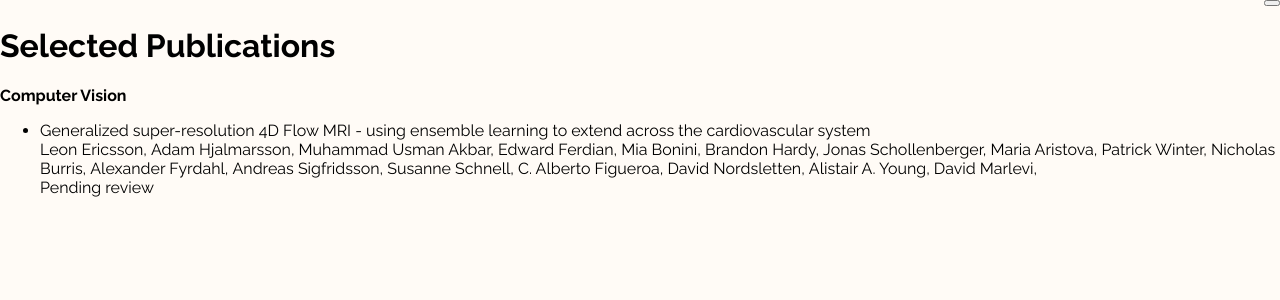
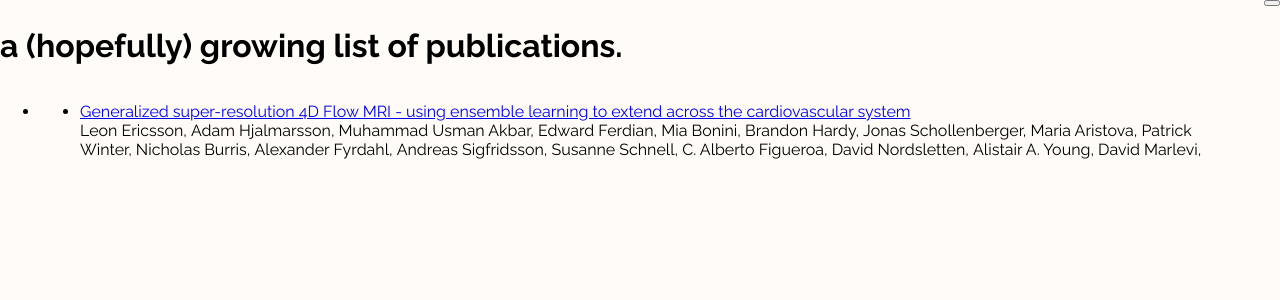
Before and after one commit to LeonEricsson/leonericsson.github.io, a Next.js app: page /publications in a window 1280 px wide. Shown: the top 300 px of the page. Built offline with nearby package versions, Linux system fonts and the light colour scheme.

Commit message:
updated about me

```diff
--- a/components/AboutCard/index.js
+++ b/components/AboutCard/index.js
@@ -1,25 +1,44 @@
 import React from "react";
-import Link from "next/link";
 
 function AboutCard() {
   return (
     <div>
+      <h2 className="text-black text-2-5xl font-bold pb-3">about me.</h2>
       <p>
         my name is leon ericsson. i'm a recent grad with a master's degree in machine
-        learning living in stockholm with my <i><a href="https://collectum.se/en/startpage/private/your-situation/i-have-a-sambo#:~:text=%E2%80%9CSambo%E2%80%9D%20is%20a%20Swedish%20legal,cover%20and%2For%20Repayment%20cover.">sambo</a></i>.
-        when i'm not working i enjoy unique cliches; cooking, the gym and
-        traveling.
-        </p>
-        <br></br>
-        <p>
-        professionally, i'm a research engineer. my interests are scattered,
-        feels like i find something new every other week, but broadly i'd say
-        they fall into {" "} <b>foundational models</b>, <b>policy learning</b>,{" "}
-        <b>computer vision</b>, and <b>medical ai</b>. if you're curious about
-        my current research interests, skim my blog. i hacked this website as a platform to share
-        and document my thoughts on research that i come across. while primarily for my own edification,
+        learning living in Stockholm with my <i><a href="https://collectum.se/en/startpage/private/your-situation/i-have-a-sambo#:~:text=%E2%80%9CSambo%E2%80%9D%20is%20a%20Swedish%20legal,cover%20and%2For%20Repayment%20cover." style={{ color: 'blue' }}>sambo</a></i>.
+        i like to cook, travel, and workout, but i hate walking.
+      </p>
+      <br />
+      <p>
+        i'm currently employed as a research engineer; my research interests are transient,
+        feels like I find something new every other week, but broadly speaking:
+        <b> foundational models</b>, <b>policy learning</b>, <b>medical AI</b>, and <b>coding</b>.
+        If you're curious about my current concentrations, skim my blog. I hacked this website as a platform to share
+        and document my thoughts on research that I come across. While primarily for my own edification,
         hopefully there's something here that proves insightful to you.
       </p>
+      <h2 className="text-black text-2-5xl font-bold pb-3 pt-10">i like making things.</h2>
+      <p>
+        most of my stuff is educational, but i'm moving towards more practical projects.
+        <ul className="list-none ml-4 pt-2">
+          <li className="before:content-['-'] before:pr-2">this website, including my <a href="https://leonericsson.github.io/blog" style={{ color: 'blue' }}>blog</a></li>
+          <li className="before:content-['-'] before:pr-2"><a href="https://github.com/LeonEricsson/llmcontext" style={{ color: 'blue' }}>llmcontext</a> (fork of <a href="https://github.com/gkamradt/LLMTest_NeedleInAHaystack" style={{ color: 'blue' }}>original</a>), a context window pressure tester of open llms</li>
+          <li className="before:content-['-'] before:pr-2"><a href="https://github.com/LeonEricsson/AlphaFour" style={{ color: 'blue' }}>alphafour</a> , scratch implementation of alphazero for connect four in pure pytorch</li>
+          <li className="before:content-['-'] before:pr-2">a <a href="https://github.com/LeonEricsson/Ensemble4DFlowNet" style={{ color: 'blue' }}>framework</a> for super-resolution of clinical 4d flow mri. <a href="https://arxiv.org/abs/2311.11819" style={{ color: 'blue' }}>paper</a>.</li>
+        </ul>
+      </p>
+      <h2 className="text-black text-2-5xl font-bold pb-3 pt-10">i like open source.</h2>
+        <p>
+          these are my favorite, in no particular order
+          <ul className="list-none ml-4 pt-2">
+            <li className="before:content-['-'] before:pr-2">ggerganov's <a href="https://github.com/ggerganov/llama.cpp" style={{ color: 'blue' }}>llama.cpp</a></li>
+            <li className="before:content-['-'] before:pr-2"><a href="https://github.com/ml-explore/mlx" style={{ color: 'blue' }}>mlx</a> is an array framework for apple silicon inspired by numpy, pytorch and jax.</li>
+            <li className="before:content-['-'] before:pr-2"> community driven <a href="https://github.com/ohmyzsh/ohmyzsh" style={{ color: 'blue' }}>ohmyzsh</a></li>
+            <li className="before:content-['-'] before:pr-2"> <a href="https://github.com/google/jax" style={{ color: 'blue' }}>jax</a>: the lovechild of autograd and xla</li>
+          </ul>
+        </p>
+
     </div>
   );
 }
--- a/components/NavBar/index.js
+++ b/components/NavBar/index.js
@@ -17,32 +17,32 @@ export default function NavBar() {
                   href="/"
                   className="inline-flex items-center px-1 pt-1 text-sm font-medium text-black"
                 >
-                  Home
+                  home
                 </Link>
                 <Link
                   href="/blog"
                   className="inline-flex items-center border-b-2 border-transparent px-1 pt-1 text-sm font-medium text-black "
                 >
-                  Blog
+                  blog
                 </Link>
                 <Link
                   href="/about"
                   className="inline-flex items-center border-b-2 border-transparent px-1 pt-1 text-sm font-medium text-black"
                 >
-                  About
+                  about
                 </Link>
                 <Link
                   href="/publications "
                   className="inline-flex items-center border-b-2 border-transparent px-1 pt-1 text-sm font-medium text-black "
                 >
-                  Publications
+                  publications
                 </Link>
                 <Link
                   href="https://github.com/LeonEricsson?tab=repositories"
                   target="_blank"
                   className="inline-flex items-center border-b-2 border-transparent px-1 pt-1 text-sm font-medium text-black "
                 >
-                  Projects
+                  projects
                 </Link>
               </div>
               <div className="flex items-center md:hidden">
--- a/components/PublicationList/index.js
+++ b/components/PublicationList/index.js
@@ -5,10 +5,12 @@ function Techstack() {
     <div>
       {publications.map((publication, idx) => {
         return (
-          <div className="text-black mb-3" key={idx}>
-            <strong>{publication.category}</strong>
-            <div className="mt-3 ml-8 my-4 flex flex-col">
+          <div className="text-black mb-1" key={idx}>
+            <div className="mt-1 ml-8 my-2 flex flex-col">
               {publication.items.map((val, idx) => (
+                <ul className="list-disc my-2" key={idx}>
+                  <li>
+                    <a href={val.link} target="_blank" rel="noopener noreferrer">
                       <ul className="list-disc my-2" key={idx}>
                         <li>
                           <span>
@@ -31,7 +33,9 @@ function Techstack() {
                             </span>
                           ))}
                           <br />
-                    <span>{val.publisher}</span>
+                        </li>
+                      </ul>
+                    </a>
                   </li>
                 </ul>
               ))}
--- a/data.js
+++ b/data.js
@@ -187,6 +187,7 @@ export const publications = [
           "Alistair A. Young", "David Marlevi"],
         publisher:
           "Pending review",
+        url: "https://arxiv.org/abs/2311.11819",
       },
     ],
   },
--- a/pages/publications.js
+++ b/pages/publications.js
@@ -1,14 +1,13 @@
 import React from "react";
 import PublicationList from "../components/PublicationList";
 import Layout from "../components/Layout";
-import { ArrowRightCircleIcon } from "@heroicons/react/24/outline";
 
 export default function Publications() {
   return (
     <Layout>
       <div className="container mx-auto pt-4 md:pt-12 md:px-12 lg:pt-24 lg:px-24">
         <h1 className="text-black text-4xl p-4">
-          <strong className="purple">Selected Publications </strong>
+          <strong className="purple">a (hopefully) growing list of publications.</strong>
         </h1>
         <div className="p-4">
           <PublicationList />
--- a/styles/globals.css
+++ b/styles/globals.css
@@ -82,3 +82,8 @@ body {
   margin: 30px auto;
   opacity: 0.15;
 }
+
+.text-2-5xl {
+  font-size: 1.675rem/* 24px */;
+  line-height: 2rem/* 32px */;
+}
```
Lines whose indentation alone changed are shown as unchanged.
